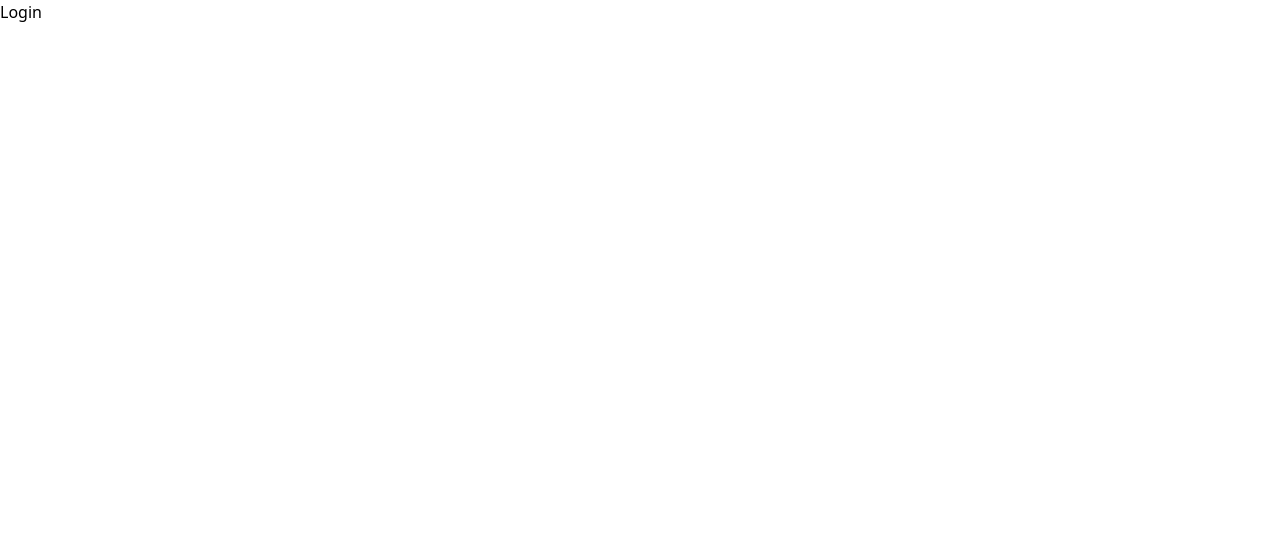
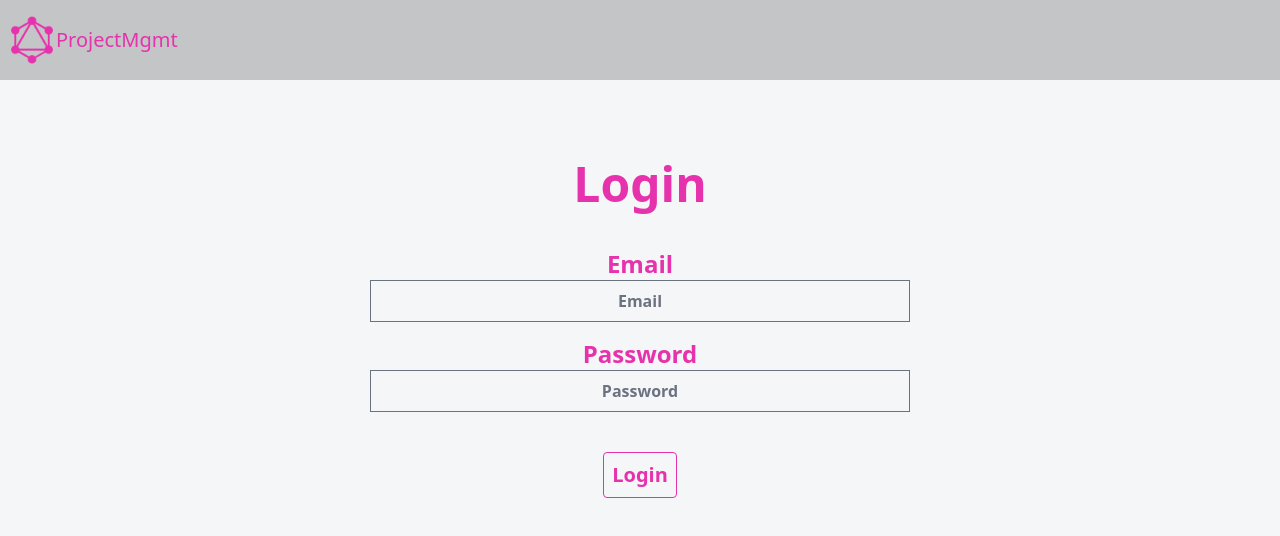
Before and after one commit to Anup-1827/GraphQL-Project, a React (Vite) app in the folder Frontend graphql project/: page /login in a window 1280 px wide. Shown: the top 536 px of the page. Built offline with nearby package versions, Linux system fonts and the light colour scheme.

Commit message:
Login Authenticate Done

```diff
--- a/Frontend graphql project/index.html
+++ b/Frontend graphql project/index.html
@@ -7,7 +7,7 @@
     <title>ProjectMgmt</title>
   </head>
   <body>
-    <div id="root" class="w-[100vw] h-[100vh]"></div>
+    <div id="root" ></div>
     <script type="module" src="/src/main.jsx"></script>
   </body>
 </html>
--- a/Frontend graphql project/src/App.jsx
+++ b/Frontend graphql project/src/App.jsx
@@ -9,9 +9,10 @@ import Signup from "./Components/Signup";
 import Project from "./pages/Project";
 import { DUMMY_TOKEN } from "./config";
 import NotFound from "./pages/NotFound";
+import Home from "./pages/Home";
 
 const authLink = setContext((_, {headers})=>{
-  const token = DUMMY_TOKEN
+  const token = localStorage.getItem("token")
   return{
     headers:{
       authorization: token
@@ -47,12 +48,12 @@ const client = new ApolloClient({
 function App() {
   return (
     <ApolloProvider client={client}>
-      <div className="App w-full h-full">
+      <div className="App w-[100vw] h-[100vh] ">
         <BrowserRouter>
           <Routes>
             <Route path="/login" element={<Login/>}/>
             <Route path="/signup" element={<Signup/>}/>
-            <Route path="/" element={<Clients/>}/>
+            <Route path="/" element={<Home/>}/>
             <Route path="/project/:id" element={<Project/>}/>
             <Route path="*" element={<NotFound/>}/>
           </Routes>
--- /dev/null
+++ b/Frontend graphql project/src/Components/Common/Unauthorized.jsx
@@ -0,0 +1,20 @@
+import { faExclamationTriangle } from '@fortawesome/free-solid-svg-icons'
+import { FontAwesomeIcon } from '@fortawesome/react-fontawesome'
+import React from 'react'
+import { useNavigate } from 'react-router'
+
+function Unauthorized() {
+
+    const navigate = useNavigate();
+
+  return (
+    <div className='w-full h-full flex flex-col justify-center items-center bg-main-color'>
+        <div className='text-3xl sm:text-7xl'>
+            <FontAwesomeIcon className='text-red-700 ' icon={faExclamationTriangle}/> <span>UnAuthorized</span>
+        </div>
+        <p className='mt-4 font-bold'>Please Login First <button className='text-main-heading mt-2 font-bold text-xl border border-main-heading rounded p-2 hover:bg-main-heading hover:text-main-color transition ease-linear duration-500' onClick={()=> navigate('/login')}>Login</button> </p>
+    </div>
+  )
+}
+
+export default Unauthorized
--- a/Frontend graphql project/src/Components/Header.jsx
+++ b/Frontend graphql project/src/Components/Header.jsx
@@ -1,14 +1,30 @@
 import React from "react";
 import graphql_icon from "../assets/graphql_icon.png";
-import { Link } from "react-router-dom";
+import { Link, useNavigate } from "react-router-dom";
 
 function Header() {
+  const naviate  = useNavigate();
+  const token= localStorage.getItem("token");
+
+  const handleLogout = ()=>{
+    localStorage.removeItem("token");
+    naviate('/login')
+  }
   return (
-      <div className="flex items-center bg-black/20 px-2 py-4">
+      <div className="flex justify-between items-center bg-black/20 px-2 py-4">
         <Link className="flex items-center" to="/">
         <img className="w-12 h-12 object-cover" src={graphql_icon} />
         <span className="mr-2 text-[20px] text-main-heading">ProjectMgmt</span>
         </Link>
+
+        {
+          token?
+        <button onClick={handleLogout} className='text-main-heading font-bold text-lg border border-main-heading rounded px-2 py-1 hover:bg-main-heading hover:text-main-color transition ease-linear duration-500'>
+                Logout
+        </button>
+          :""
+        }
+
       </div>
   );
 }
--- a/Frontend graphql project/src/Components/Login.jsx
+++ b/Frontend graphql project/src/Components/Login.jsx
@@ -1,8 +1,77 @@
-import React from 'react'
+import React, { useRef, useState } from 'react'
+import Header from './Header'
+import { useMutation } from '@apollo/client';
+import { LOGIN_USER } from '../graphql/mutations/UserMutation';
+import { useNavigate } from 'react-router';
 
 function Login() {
+    const fields = {
+        "email":"",
+        "password":""
+    }
+    const [formDataLogin, setFormDataLogin] = useState(fields);
+    const navigate= useNavigate();
+
+    const errorMessageLoginRef= useRef(null);
+
+    const [login] = useMutation(LOGIN_USER,{
+      variables:{
+        ...formDataLogin
+      },
+      onCompleted(data){
+        localStorage.setItem("token", data.loginUser.token);
+        navigate('/')
+      }
+    })
+
+    const handleLogin = (event)=>{
+        event.preventDefault();
+        errorMessageLoginRef.current.classList.add('hidden')
+        login()
+        .catch(err=>{
+          errorMessageLoginRef.current.classList.remove('hidden')
+          errorMessageLoginRef.current.innerText = err.message
+        });
+
+    }
+
+    const handleInputChange = (event)=>{
+        const name = event.target.name;
+        const value = event.target.value;
+        errorMessageLoginRef.current.innerText = "";
+        errorMessageLoginRef.current.classList.add('hidden')
+        setFormDataLogin({...formDataLogin, [name]: value})
+    }
+
+
   return (
-    <div>Login</div>
+        <main className='w-full h-full bg-main-color'>
+            <Header/>
+        <form onSubmit={handleLogin} className=' flex flex-col gap-4 justify-center items-center mt-20 '>
+            <h1 className='text-main-heading font-bold text-center text-3xl sm:text-5xl mb-6'>Login</h1>
+            <div className='flex justify-center px-5 w-full'>
+                <label htmlFor="UserEmail" className='w-full text-center text-main-heading font-bold text-2xl cursor-pointer'>Email
+                <br/>
+                <input id="UserEmail" type='email' onChange={handleInputChange} name="email" placeholder='Email' className='bg-transparent text-center w-full sm:w-[540px]' required/>
+                </label>
+            </div>
+
+            <div  className='flex justify-center px-5 w-full'>
+                <label htmlFor="UserPassword" className='w-full text-center text-main-heading font-bold text-2xl cursor-pointer'>Password
+                <br/>
+                <input id="UserPassword" type='password' onChange={handleInputChange} name="password" placeholder='Password' className='bg-transparent text-center w-full sm:w-[540px]' required/>
+                </label>
+            </div>
+
+            <div ref={errorMessageLoginRef} className='text-red-600 font-bold'>
+
+            </div>
+
+            <button type='submit' className='text-main-heading mt-2 font-bold text-xl border border-main-heading rounded p-2 hover:bg-main-heading hover:text-main-color transition ease-linear duration-500'>
+                Login
+            </button>
+        </form>
+        </main>
   )
 }
 
--- /dev/null
+++ b/Frontend graphql project/src/graphql/mutations/UserMutation.js
@@ -0,0 +1,10 @@
+import { gql } from "@apollo/client"
+const LOGIN_USER = gql`
+    mutation loginUser($email: String!, $password: String!){
+        loginUser(email: $email, password: $password){
+            token
+        }
+    }
+`
+
+export {LOGIN_USER}
--- a/Frontend graphql project/src/pages/Home.jsx
+++ b/Frontend graphql project/src/pages/Home.jsx
@@ -1,10 +1,17 @@
 import React from 'react'
 import Clients from '../Components/Clients'
+import Unauthorized from '../Components/Common/Unauthorized'
 
 function Home() {
+  const token = localStorage.getItem("token")
   return (
     <>
+    {
+      token?
       <Clients/>
+      :
+      <Unauthorized/>
+    }
     </>
   )
 }
```
Also changed, not shown: 1 other file (tests, documents, lock files or other folders).
